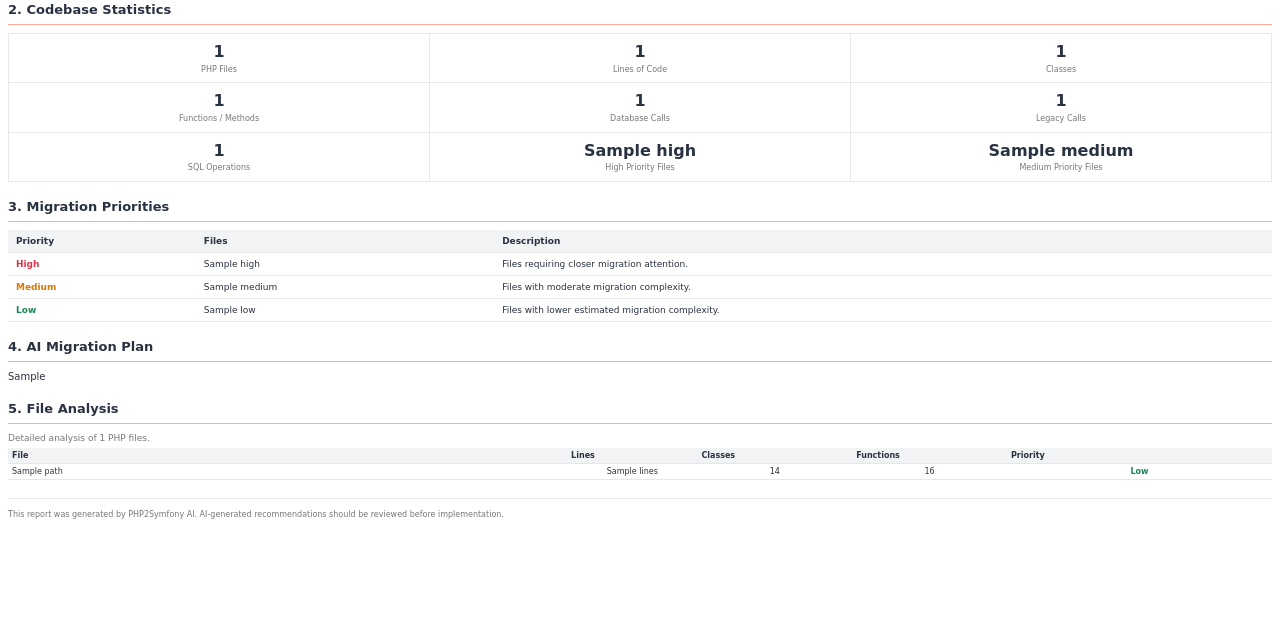
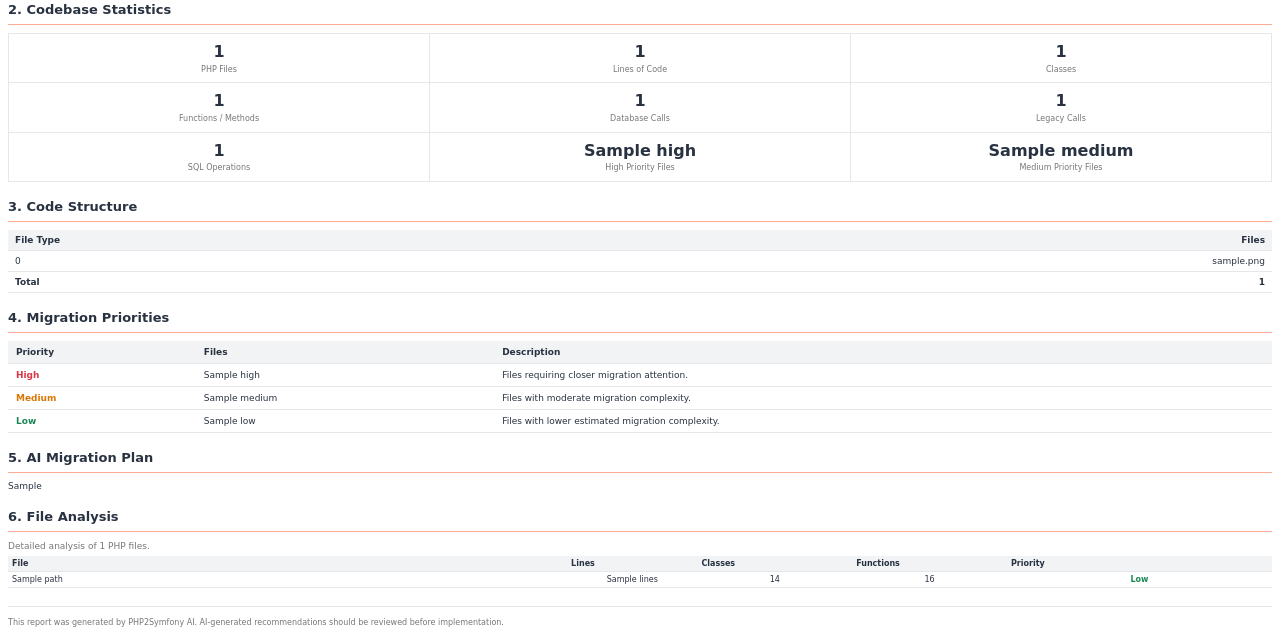
Before and after one commit to Lubna93/php-to-symfony-ai, a Symfony app: template templates/migration_project/report.html.twig in a window 1280 px wide. Shown: the part 259-895 px from the top of the page. Before the commit the page ends 778 px from the top, so only its background shows below. Run offline with Twig, Linux system fonts and the light colour scheme; the template is opened without the code that fills it: most values are stand-ins (such as "Sample title", 1, 10 or a date in 2020); some libraries are stand-ins or nearby versions.

Commit message:
feat: enhance code analysis and PDF report

```diff
--- a/templates/migration_project/report.html.twig
+++ b/templates/migration_project/report.html.twig
@@ -1,4 +1,3 @@
-
 <!DOCTYPE html>
 <html lang="en">
 <head>
@@ -139,64 +138,90 @@
             font-weight: bold;
         }
 
-        /* 4. AI Migration Plan */
+        /* AI Migration Plan - compact Markdown layout */
         .migration-plan {
-            font-size: 10px;
-            line-height: 1.45;
+            font-size: 9px;
+            line-height: 1.25;
         }
 
         .migration-plan h1 {
-            font-size: 16px;
-            margin: 14px 0 7px;
+            font-size: 14px;
+            margin: 8px 0 3px;
+            line-height: 1.2;
         }
 
         .migration-plan h2 {
-            font-size: 13px;
-            margin: 16px 0 8px;
-            padding-bottom: 4px;
+            font-size: 12px;
+            margin: 9px 0 4px;
+            padding-bottom: 2px;
+            line-height: 1.2;
         }
 
-        .migration-plan h3 {
-            font-size: 11px;
-            margin: 12px 0 6px;
+        .migration-plan h3,
+        .migration-plan h4 {
+            font-size: 10px;
+            margin: 7px 0 3px;
+            line-height: 1.2;
         }
 
         .migration-plan p {
-            margin: 5px 0;
+            margin: 2px 0 4px;
         }
 
         .migration-plan ul,
         .migration-plan ol {
-            margin: 6px 0;
-            padding-left: 20px;
+            margin: 2px 0 4px;
+            padding-left: 16px;
         }
 
         .migration-plan li {
-            margin-bottom: 3px;
+            margin: 0 0 1px;
+            padding: 0;
+        }
+
+        .migration-plan li p {
+            margin: 0;
         }
 
         .migration-plan pre {
             background-color: #f5f5f5;
-            padding: 8px;
-            font-size: 9px;
-            line-height: 1.3;
+            padding: 5px;
+            margin: 4px 0;
+            font-size: 8px;
+            line-height: 1.2;
             white-space: pre-wrap;
             overflow-wrap: break-word;
         }
 
         .migration-plan code {
             font-family: monospace;
-            font-size: 9px;
+            font-size: 8px;
         }
 
         .migration-plan table {
-            font-size: 9px;
-            margin: 8px 0;
+            font-size: 8px;
+            margin: 4px 0;
         }
 
         .migration-plan table th,
         .migration-plan table td {
-            padding: 4px 6px;
+            padding: 3px 5px;
+        }
+
+        /* Code Structure */
+        .structure-table {
+            margin-top: 6px;
+            font-size: 9px;
+        }
+
+        .structure-table th,
+        .structure-table td {
+            padding: 4px 7px;
+        }
+
+        .structure-table .structure-count {
+            width: 20%;
+            text-align: right;
         }
 
         /* 5. File Analysis */
@@ -369,10 +394,51 @@
         </table>
     </div>
 
-    {# 3. Migration Priorities #}
+    {# 3. Code Structure #}
+
+    {% set fileTypes = analysis.fileTypes|default({}) %}
+    {% set typeLabels = {
+        'controller': 'Controllers',
+        'entity': 'Entities',
+        'repository': 'Repositories',
+        'service': 'Services',
+        'template': 'Templates',
+        'mixed': 'Mixed PHP / HTML',
+        'php': 'Other PHP',
+        'unknown': 'Unknown'
+    } %}
+
+    {% if fileTypes is not empty %}
+        <div class="section">
+            <h2>3. Code Structure</h2>
+
+            <table class="structure-table">
+                <thead>
+                    <tr>
+                        <th>File Type</th>
+                        <th class="structure-count">Files</th>
+                    </tr>
+                </thead>
+                <tbody>
+                    {% for type, count in fileTypes %}
+                        <tr>
+                            <td>{{ typeLabels[type]|default(type|capitalize) }}</td>
+                            <td class="structure-count">{{ count }}</td>
+                        </tr>
+                    {% endfor %}
+                    <tr>
+                        <td><strong>Total</strong></td>
+                        <td class="structure-count"><strong>{{ analysis.totalFiles }}</strong></td>
+                    </tr>
+                </tbody>
+            </table>
+        </div>
+    {% endif %}
+
+    {# 4. Migration Priorities #}
 
     <div class="section">
-        <h2>3. Migration Priorities</h2>
+        <h2>{{ fileTypes is not empty ? 4 : 3 }}. Migration Priorities</h2>
 
         <table class="priority-table">
             <thead>
@@ -405,20 +471,20 @@
         </table>
     </div>
 
-    {# 4. AI Migration Plan #}
+    {# AI Migration Plan #}
 
     <div class="section">
-        <h2>4. AI Migration Plan</h2>
+        <h2>{{ fileTypes is not empty ? 5 : 4 }}. AI Migration Plan</h2>
 
         <div class="migration-plan">
             {{ planHtml|raw }}
         </div>
     </div>
 
-    {# 5. File Analysis - Last Section #}
+    {# File Analysis - Last Section #}
 
     <div class="section">
-        <h2>5. File Analysis</h2>
+        <h2>{{ fileTypes is not empty ? 6 : 5 }}. File Analysis</h2>
 
         <p class="subtitle">
             Detailed analysis of {{ analysis.totalFiles }} PHP files.
```
Also changed, not shown: src/Service/Analysis/PhpFileScannerService.php (+20 -3 lines), src/Service/Analysis/PhpStructureAnalyzerService.php (+32 -5 lines), templates/migration_project/_components/_analysis_card.html.twig (+67 -0 lines).
